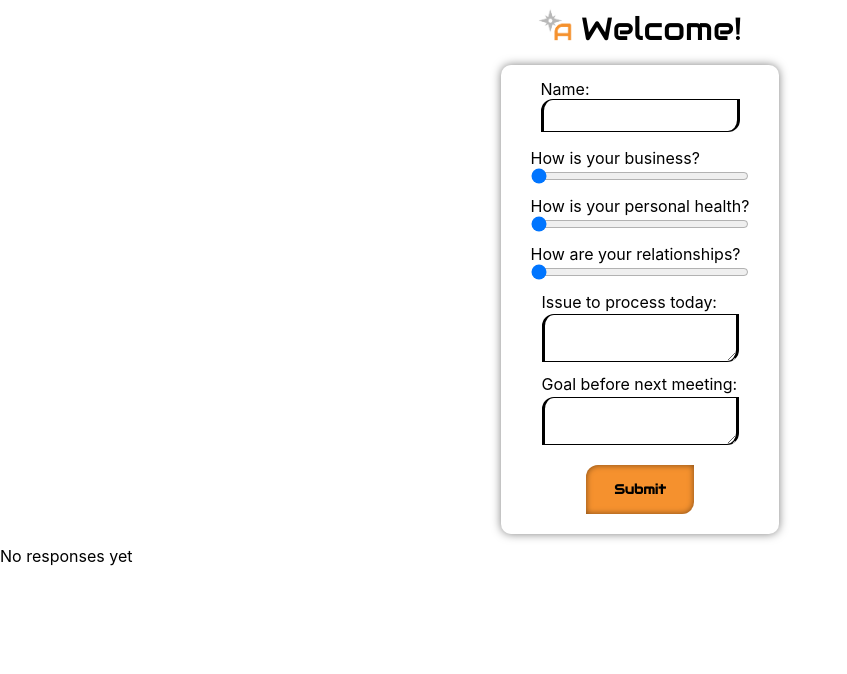
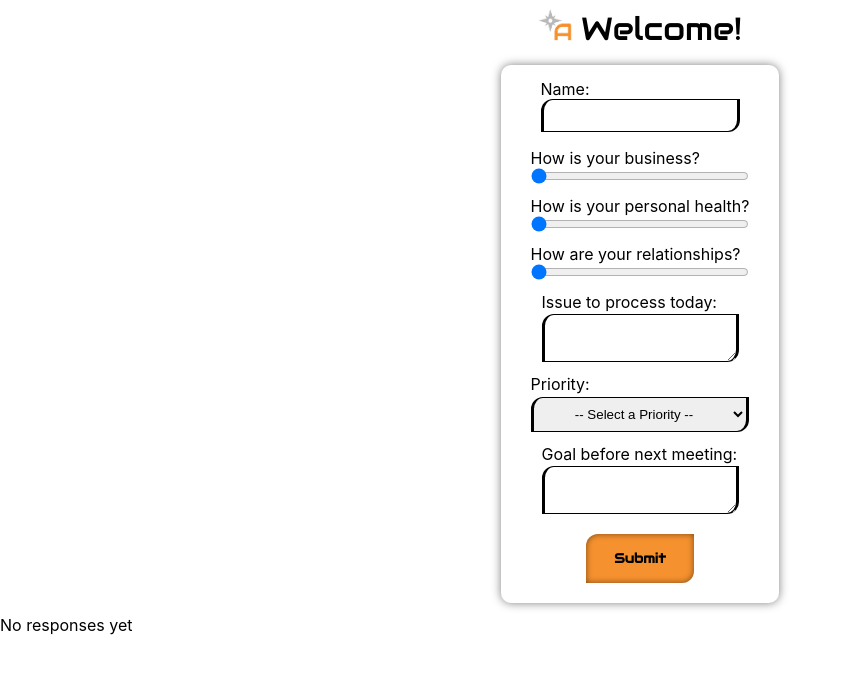
Before and after one commit to JosephMcGreene/meeting-sign-in, a React (Create React App) app: page / in a window 1280 px wide. Shown: the top 674 px of the page, without its empty margins (0-847 px from the left). Built offline with nearby package versions, Linux system fonts and the light colour scheme.

Commit message:
Add Priority Select tag to form

```diff
--- a/src/App.jsx
+++ b/src/App.jsx
@@ -16,7 +16,7 @@ import { useState } from "react";
 import Header from "./components/Header";
 import MeetingForm from "./components/MeetingForm";
 import Responses from "./components/Responses";
-import ResponsesModal from "./components/ResponsesModal";
+// import Modal from "./components/Modal";
 import "./scss/App.scss";
 
 export default function App() {
--- a/src/components/MeetingForm.jsx
+++ b/src/components/MeetingForm.jsx
@@ -1,7 +1,7 @@
 //Internal
 // import editPencil from "../img/pencil-alt-solid.svg";
 import InputField from "./InputField";
-// import Select from "./Select";
+import Select from "./Select";
 
 //External
 import { Formik, Form } from "formik";
@@ -19,6 +19,7 @@ export default function MeetingForm({ onSubmit }) {
 				personal: 0,
 				relationships: 0,
 				monthlyIssue: "",
+				priority: "",
 				monthlyGoal: "",
 			}}
 			validationSchema={Yup.object({
@@ -30,6 +31,7 @@ export default function MeetingForm({ onSubmit }) {
 				personal: Yup.number().required("Don't forget this one!"),
 				relationships: Yup.number().required("Don't forget this one!"),
 				monthlyIssue: Yup.string().required("Don't forget this one!"),
+				priority: Yup.string().required("Don't forget this one!"),
 				monthlyGoal: Yup.string().required("Don't forget this one!"),
 			})}
 			onSubmit={(values, actions) => {
@@ -135,6 +137,15 @@ export default function MeetingForm({ onSubmit }) {
 						className="textarea"
 					/>
 
+					<Select label="Priority:" name="priority" className="rating">
+						<option value="">-- Select a Priority --</option>
+						<option value="A">A</option>
+						<option value="B">B</option>
+						<option value="C">C</option>
+						<option value="Question">Question</option>
+						<option value="Lightning">Lightning</option>
+					</Select>
+
 					<InputField
 						label="Goal before next meeting:"
 						name="monthlyGoal"
--- a/src/components/ResponsesModal.jsx
+++ b/src/components/Modal.jsx
@@ -1,4 +1,4 @@
-export default function ResponsesModal({ responses, showResponses, onClose }) {
+export default function Modal({ responses, showResponses, onClose }) {
 	if (!showResponses) {
 		return null;
 	}
--- a/src/components/Responses.jsx
+++ b/src/components/Responses.jsx
@@ -10,7 +10,8 @@ export default function Responses({ responses }) {
 								response.name +
 								response.business +
 								response.personal +
-								response.relationships
+								response.relationships +
+								response.priority
 							}
 						>
 							<p className="response-p">
@@ -35,6 +36,10 @@ export default function Responses({ responses }) {
 								{response.monthlyIssue}
 							</p>
 							<p className="response-p">
+								<strong>Priority</strong> <br />
+								{response.priority}
+							</p>
+							<p className="response-p">
 								<strong>Goal Before Next Meeting</strong> <br />
 								{response.monthlyGoal}
 							</p>
```
